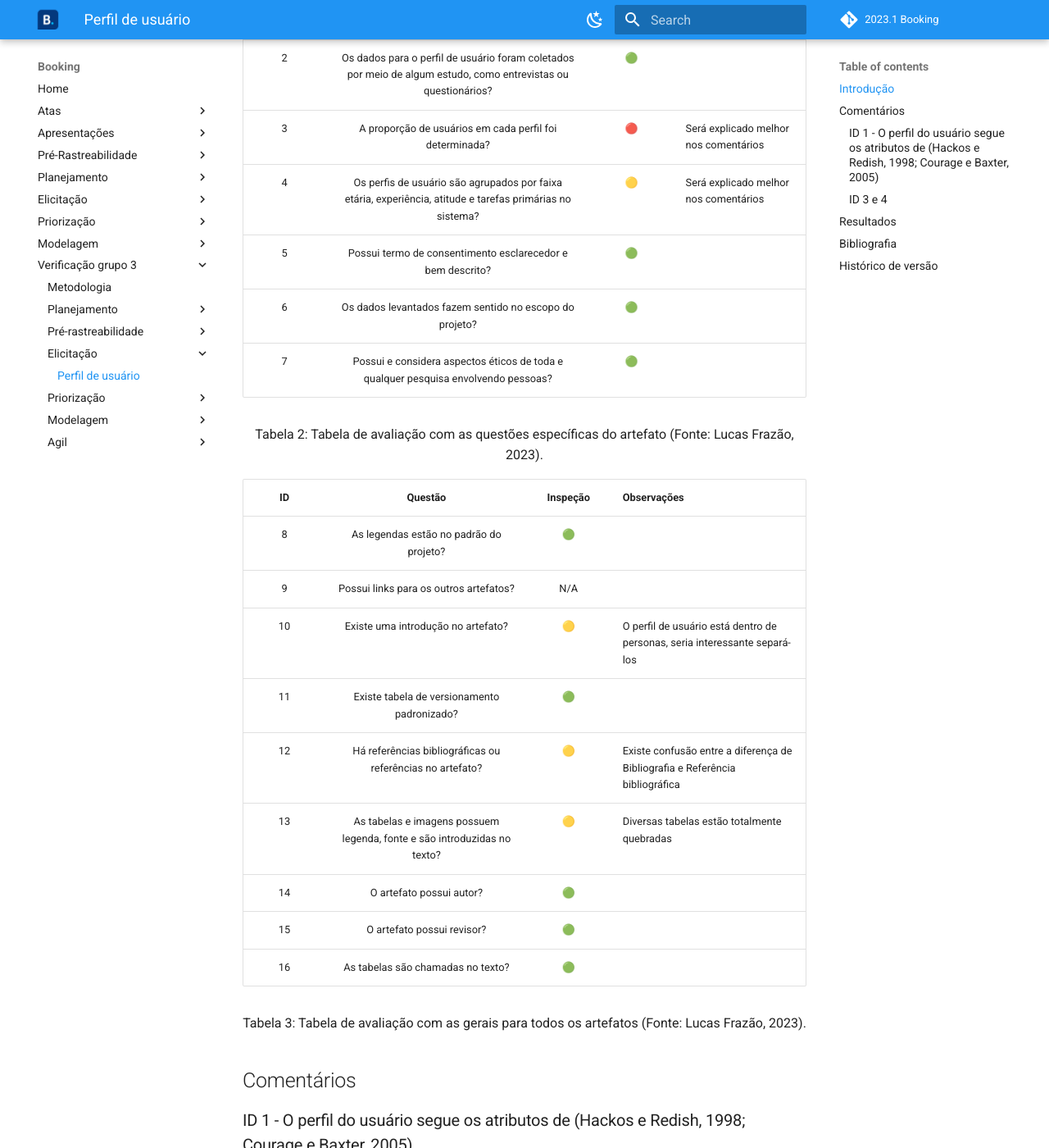
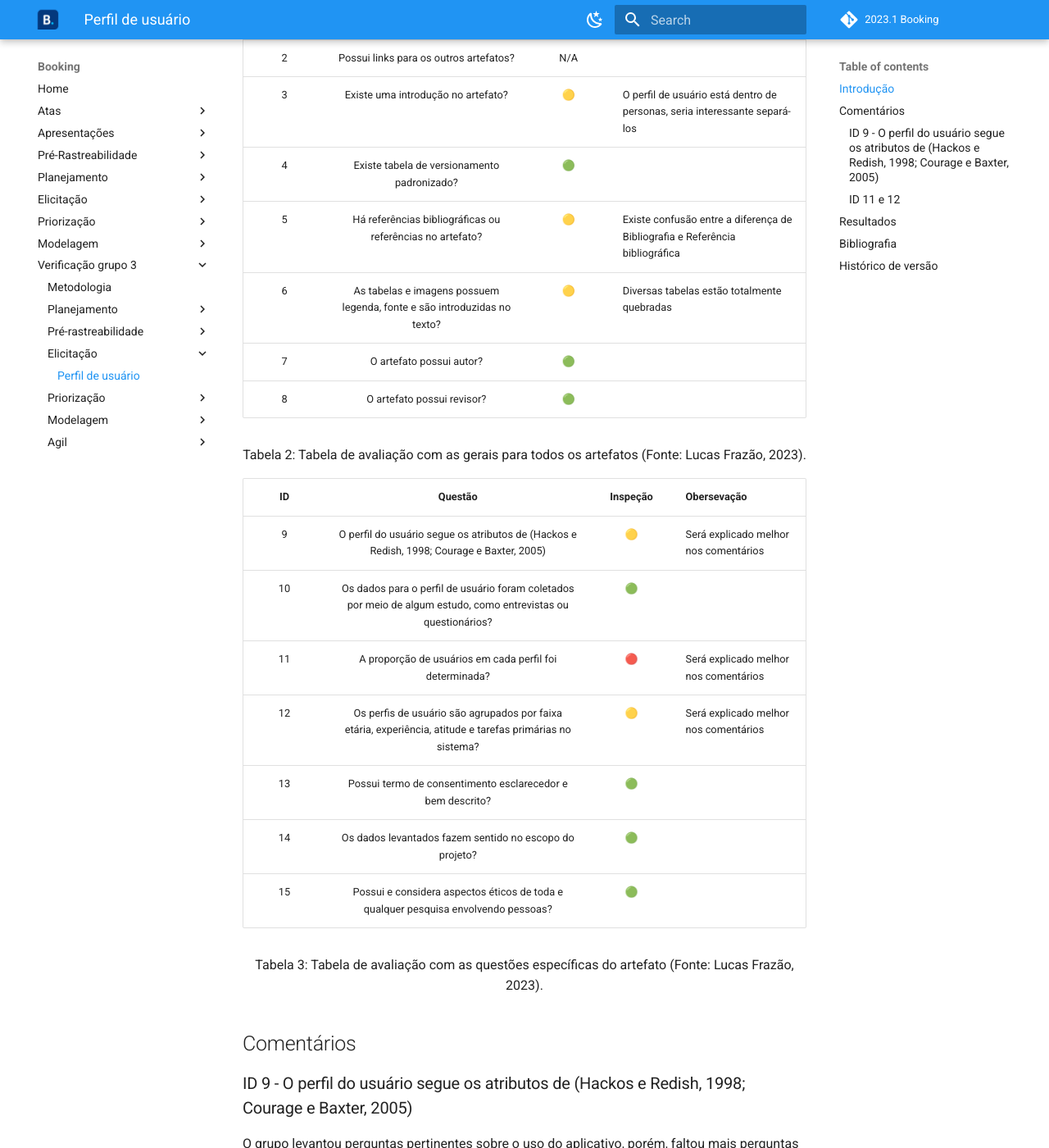
Before and after one commit to Requisitos-de-Software/2023.1-Booking, an MkDocs documentation site: the page built from docs/verificacao3/elicitacao/perfilUsuario.md, in a window 1280 px wide and 1400 px high, scrolled down 578 px. Shown: the whole window at 82% size. Built offline with MkDocs 1.6.1 and Material for MkDocs 9.7.7, drawn with Linux system fonts in a browser that asks for light colours; comment, search, counter and statistics services are not loaded; some of the changed text lies outside the part shown.

Commit message:
Padronizando perfilUsuario

```diff
--- a/docs/verificacao3/elicitacao/perfilUsuario.md
+++ b/docs/verificacao3/elicitacao/perfilUsuario.md
@@ -5,50 +5,49 @@
 O presente documento apresentará a verificação do artefato perfil de usuário e questionário, desenvolvidos pela equipe 3, VCL. A técnica de inspeção será aplicada para verificar esse artefato, de acordo com o planejamento estabelecido, na tabela 1, se encontra os metadados desse artefato, nas tabelas 2 e 3 se encontram as questões a serem avaliadas.
 
 | Versão avaliada | Autor  | Revisor       |
-| ---------------- | ------ | ------------- |
-| 1.3              | Mizael | Larissa Gomes |
+| --------------- | ------ | ------------- |
+| 1.3             | Mizael | Larissa Gomes |
 
 <div style="text-align: center">
-<p> Tabela 1: Dados do artefato (Fonte: Lucas Frazão, 2023). </p>
+<p> Tabela 1: Metadados do artefato (Fonte: Lucas Frazão, 2023). </p>
 </div>
 
-| ID |                                                     Questão                                                     | Inspeção | Obersevação                           |
-| :-: | :--------------------------------------------------------------------------------------------------------------: | :--------: | --------------------------------------- |
-| 1 |            O perfil do usuário segue os atributos de (Hackos e Redish, 1998; Courage e Baxter, 2005)            |     🟡     | Será explicado melhor nos comentários |
-| 2 | Os dados para o perfil de usuário foram coletados por meio de algum estudo, como entrevistas ou questionários? |     🟢     |                                         |
-| 3 |                            A proporção de usuários em cada perfil foi determinada?                            |     🔴     | Será explicado melhor nos comentários |
-| 4 |  Os perfis de usuário são agrupados por faixa etária, experiência, atitude e tarefas primárias no sistema?  |     🟡     | Será explicado melhor nos comentários |
-| 5 |                            Possui termo de consentimento esclarecedor e bem descrito?                            |     🟢     |                                         |
-| 6 |                             Os dados levantados fazem sentido no escopo do projeto?                             |     🟢     |                                         |
-| 7 |               Possui e considera aspectos éticos de toda e qualquer pesquisa envolvendo pessoas?               |     🟢     |                                         |
+| ID  |                                 Questão                                  | Inspeção | Observações                                                                  |
+| :-: | :----------------------------------------------------------------------: | :------: | ---------------------------------------------------------------------------- |
+|  1  |                 As legendas estão no padrão do projeto?                  |    🟢    |                                                                              |
+|  2  |                  Possui links para os outros artefatos?                  |   N/A    |                                                                              |
+|  3  |                    Existe uma introdução no artefato?                    |    🟡    | O perfil de usuário está dentro de personas, seria interessante separá-los   |
+|  4  |               Existe tabela de versionamento padronizado?                |    🟢    |                                                                              |
+|  5  |        Há referências bibliográficas ou referências no artefato?         |    🟡    | Existe confusão entre a diferença de Bibliografia e Referência bibliográfica |
+|  6  | As tabelas e imagens possuem legenda, fonte e são introduzidas no texto? |    🟡    | Diversas tabelas estão totalmente quebradas                                  |
+|  7  |                         O artefato possui autor?                         |    🟢    |                                                                              |
+|  8  |                        O artefato possui revisor?                        |    🟢    |                                                                              |
 
 <div style="text-align: center">
-<p> Tabela 2: Tabela de avaliação com as questões específicas do artefato (Fonte: Lucas Frazão, 2023). </p>
+<p> Tabela 2: Tabela de avaliação com as gerais para todos os artefatos (Fonte: Lucas Frazão, 2023). </p>
 </div>
 
-| ID |                                 Questão                                 | Inspeção | Observações                                                                    |
-| :-: | :-----------------------------------------------------------------------: | :--------: | -------------------------------------------------------------------------------- |
-| 8 |                 As legendas estão no padrão do projeto?                 |     🟢     |                                                                                  |
-| 9 |                  Possui links para os outros artefatos?                  |    N/A    |                                                                                  |
-| 10 |                   Existe uma introdução no artefato?                   |     🟡     | O perfil de usuário está dentro de personas, seria interessante separá-los    |
-| 11 |                Existe tabela de versionamento padronizado?                |     🟢     |                                                                                  |
-| 12 |      Há referências bibliográficas ou referências no artefato?      |     🟡     | Existe confusão entre a diferença de Bibliografia e Referência bibliográfica |
-| 13 | As tabelas e imagens possuem legenda, fonte e são introduzidas no texto? |     🟡     | Diversas tabelas estão totalmente quebradas                                     |
-| 14 |                         O artefato possui autor?                         |     🟢     |                                                                                  |
-| 15 |                        O artefato possui revisor?                        |     🟢     |                                                                                  |
-| 16 |                    As tabelas são chamadas no texto?                    |     🟢     |                                                                                  |
+| ID  |                                                    Questão                                                     | Inspeção | Obersevação                           |
+| :-: | :------------------------------------------------------------------------------------------------------------: | :------: | ------------------------------------- |
+|  9  |           O perfil do usuário segue os atributos de (Hackos e Redish, 1998; Courage e Baxter, 2005)            |    🟡    | Será explicado melhor nos comentários |
+| 10  | Os dados para o perfil de usuário foram coletados por meio de algum estudo, como entrevistas ou questionários? |    🟢    |                                       |
+| 11  |                            A proporção de usuários em cada perfil foi determinada?                             |    🔴    | Será explicado melhor nos comentários |
+| 12  |   Os perfis de usuário são agrupados por faixa etária, experiência, atitude e tarefas primárias no sistema?    |    🟡    | Será explicado melhor nos comentários |
+| 13  |                           Possui termo de consentimento esclarecedor e bem descrito?                           |    🟢    |                                       |
+| 14  |                            Os dados levantados fazem sentido no escopo do projeto?                             |    🟢    |                                       |
+| 15  |               Possui e considera aspectos éticos de toda e qualquer pesquisa envolvendo pessoas?               |    🟢    |                                       |
 
 <div style="text-align: center">
-<p> Tabela 3: Tabela de avaliação com as gerais para todos os artefatos (Fonte: Lucas Frazão, 2023). </p>
+<p> Tabela 3: Tabela de avaliação com as questões específicas do artefato (Fonte: Lucas Frazão, 2023). </p>
 </div>
 
 ## Comentários
 
-### ID 1 - O perfil do usuário segue os atributos de (Hackos e Redish, 1998; Courage e Baxter, 2005)
+### ID 9 - O perfil do usuário segue os atributos de (Hackos e Redish, 1998; Courage e Baxter, 2005)
 
 O grupo levantou perguntas pertinentes sobre o uso do aplicativo, porém, faltou mais perguntas de cunho gerais para um melhor levantamento do perfil de usuário, de acordo com Hackos e Redish, um bom levantamento de perfil de usuários precisaria ter: dados demográficos (O grupo levantou, porém, foram apenas idade e profissão), educação, conhecimento prévio com tecnologias, tecnologia disponível, experiências profissionais.
 
-### ID 3 e 4
+### ID 11 e 12
 
 O grupo apenas fez o perfil de usuário generico, não separou os perfis de usuários levantados, seria interessante distinguir quais são os tipos de pessoas que foram levantadas, para que o desenvolvimento do projeto seja mais direcionado.
 
@@ -56,13 +55,13 @@ O grupo apenas fez o perfil de usuário generico, não separou os perfis de usu
 
 Para saber a porcentagem de aproveitamento do artefato, será utilizado a expressão:
 
-((100/QntExigencias) * Acertos) + (((100/QntExigencias) * Incompletos)/2)
+((100/QntExigencias) _ Acertos) + (((100/QntExigencias) _ Incompletos)/2)
 
 Através dos checklists realizados podemos observar que:
 
-* 10/16 exigências são atendidas;
-* 5/16 exigências estão incompletas;
-* 1/16 exigências estão erradas ou não foram realizadas.
+- 10/16 exigências são atendidas;
+- 5/16 exigências estão incompletas;
+- 1/16 exigências estão erradas ou não foram realizadas.
 
 Portanto, com base no cálculo apresentado, pode-se dizer que o aproveitamento deste artefato está em 78,12%.
 
```
Also changed, not shown: other parts of docs/verificacao3/elicitacao/perfilUsuario.md (+4 -3 lines), docs/verificacao3/metodologia.md (+6 -2 lines).
